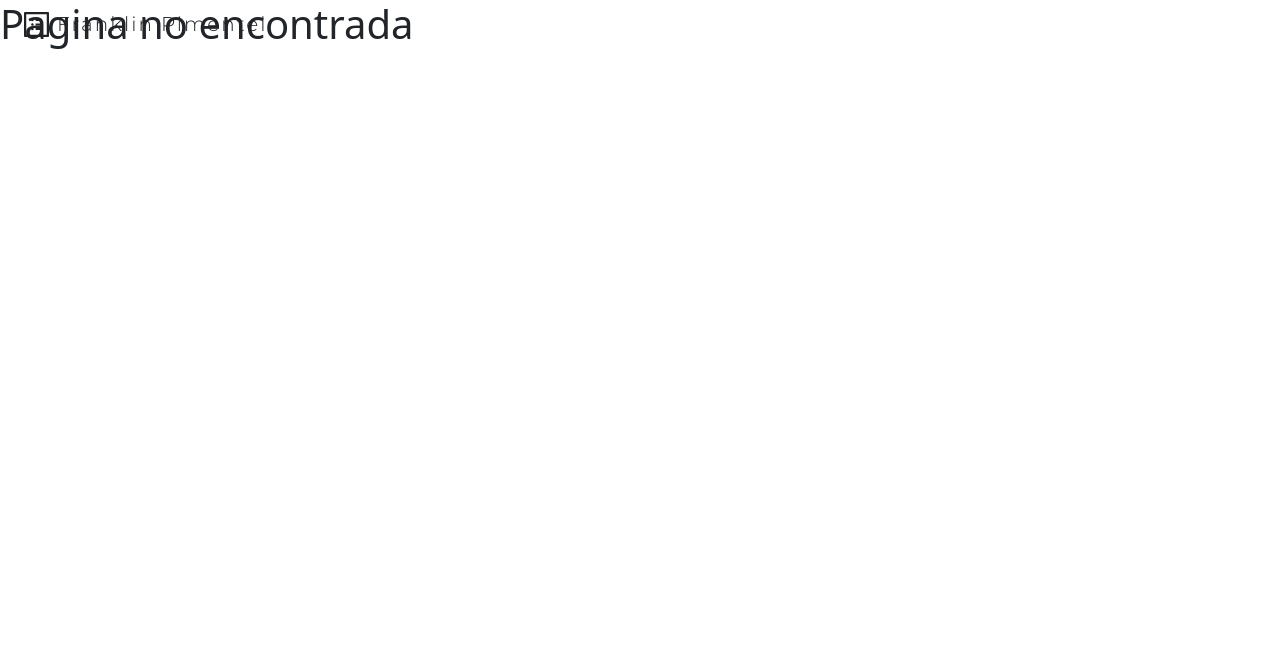
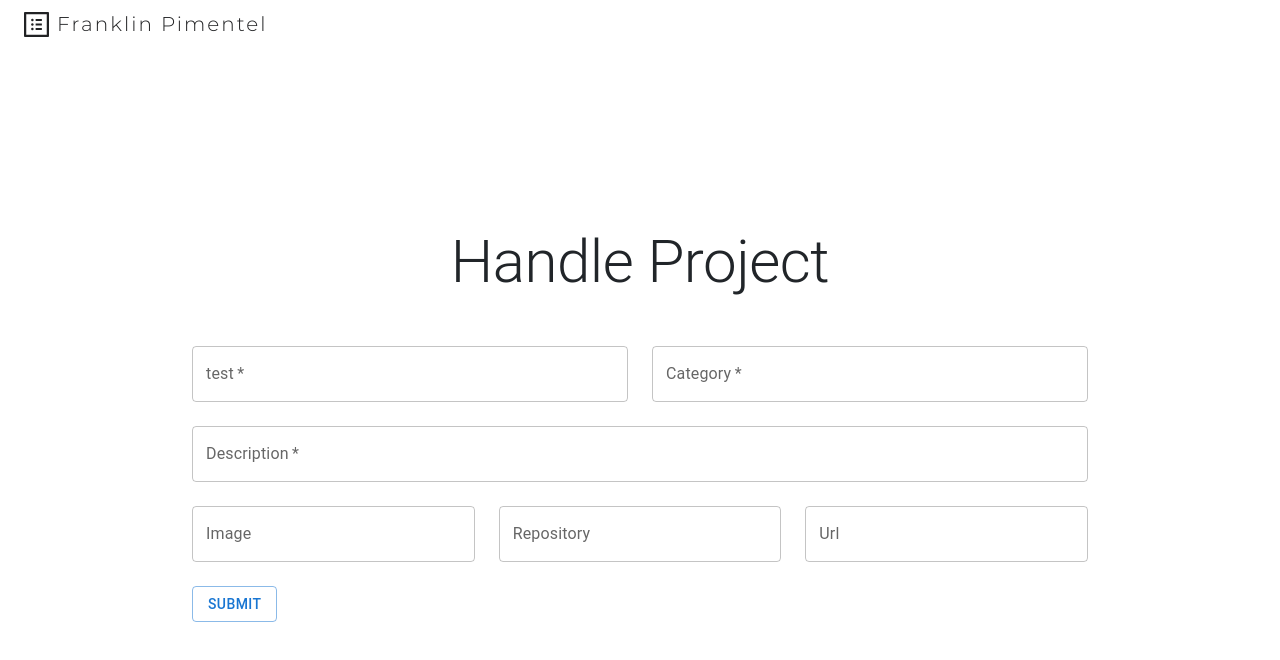
Before and after one commit to Franklingp/portafolioReact, a React app: page /admin/project/1 in a window 1280 px wide. Shown: the top 660 px of the page. Built offline with nearby package versions, Linux system fonts and the light colour scheme; no server answers.

Commit message:
Remaking project handler component and change the ext of some of components to jsx

```diff
--- a/public/index.html
+++ b/public/index.html
@@ -5,7 +5,7 @@
     <meta name="viewport" content="width=device-width, initial-scale=1.0">
     <meta
       name="description"
-      content="Franklin Pimentel Desarrollador web Front-end"
+      content="Franklin Pimentel de Desarrollador web Front-end"
     />
     <!-- Logo -->
     <!-- <link rel="apple-touch-icon" href="%PUBLIC_URL%/logo192.png" /> -->
@@ -14,7 +14,13 @@
     <!-- Bootsrap -->
     <!-- <link href="https://cdn.jsdelivr.net/npm/bootstrap@5.1.3/dist/css/bootstrap.min.css" rel="stylesheet" integrity="sha384-1BmE4kWBq78iYhFldvKuhfTAU6auU8tT94WrHftjDbrCEXSU1oBoqyl2QvZ6jIW3" crossorigin="anonymous">
     <script src="https://cdn.jsdelivr.net/npm/bootstrap@5.1.3/dist/js/bootstrap.bundle.min.js" integrity="sha384-ka7Sk0Gln4gmtz2MlQnikT1wXgYsOg+OMhuP+IlRH9sENBO0LRn5q+8nbTov4+1p" crossorigin="anonymous"></script> -->
-</head>
+
+      <!-- Material ui icons -->
+      <link
+        rel="stylesheet"
+        href="https://fonts.googleapis.com/icon?family=Material+Icons"
+      />
+ </head>
 <body>
     <noscript>You need to enable JavaScript to run this app.</noscript>
     <div id="root"></div>
--- /dev/null
+++ b/src/assets/styles/LoggedIn.css
@@ -0,0 +1,9 @@
+.LoggedIn-container {
+	height: 100vh;
+	width: 100vw;
+	display: flex;
+	justify-content: center;
+	align-items: center;
+	padding: 0px 15% 0px 15%;
+	flex-direction: column;
+}
--- a/src/containers/LoggedIn.js
+++ /dev/null
@@ -1,39 +0,0 @@
-import React, { useEffect } from 'react'
-import { Switch, Route } from "react-router-dom";
-
-//Redux
-import { connect } from "react-redux";
-import { getAllMessage } from '../redux/actions/contactActions';
-
-//Components
-import Dashboard from '../dashboard/Dashboard';
-import DashboardProjects from '../dashboard/DashboardProjects';
-import DashboardProjectHandler from '../dashboard/DashboardProjectHandler';
-import AuthSignup from '../dashboard/Authentication/AuthSignup';
-
-function Logged_in({ getAllMessage }) {
-
-    //Get all the comments from the server
-    const getComments = async () => {
-        getAllMessage();
-    }
-
-    useEffect(() => {
-        getComments()
-    }, [])
-
-    return (
-        <Switch>
-            <Route path="/admin/sign-up" component={AuthSignup} />
-            <Route path="/admin/projects" component={DashboardProjects} />
-            <Route path="/admin/project/:id?" component={DashboardProjectHandler} />
-            <Route component={Dashboard} />
-        </Switch>
-    )
-}
-
-const mapDispatchToProps = {
-    getAllMessage
-}
-
-export default connect(null, mapDispatchToProps)(Logged_in)
--- /dev/null
+++ b/src/containers/LoggedIn.jsx
@@ -0,0 +1,44 @@
+import React, { useEffect } from "react";
+import { Switch, Route } from "react-router-dom";
+import "../assets/styles/LoggedIn.css";
+
+//Redux
+import { connect } from "react-redux";
+import { getAllMessage } from "../redux/actions/contactActions";
+
+//Components
+import Dashboard from "../dashboard/Dashboard";
+import DashboardProjects from "../dashboard/DashboardProjects";
+import DashboardProjectsHandler from "../dashboard/DashboardProjectsHandler";
+import AuthSignup from "../dashboard/Authentication/AuthSignup";
+
+function Logged_in({ getAllMessage }) {
+	//Get all the comments from the server
+	const getComments = async () => {
+		getAllMessage();
+	};
+
+	useEffect(() => {
+		getComments();
+	}, []);
+
+	return (
+		<div className="LoggedIn-container">
+			<Switch>
+				<Route path="/admin/sign-up" component={AuthSignup} />
+				<Route path="/admin/projects" component={DashboardProjects} />
+				<Route
+					path="/admin/project/:id?"
+					component={DashboardProjectsHandler}
+				/>
+				<Route component={Dashboard} />
+			</Switch>
+		</div>
+	);
+}
+
+const mapDispatchToProps = {
+	getAllMessage,
+};
+
+export default connect(null, mapDispatchToProps)(Logged_in);
--- a/src/dashboard/Dashboard.js
+++ /dev/null
@@ -1,21 +0,0 @@
-import React from "react";
-
-//styles
-import "../assets/styles/Dashboard.css"
-
-//components
-import MessageTable from "../components/MessageTable";
-import DashboardComments from './DashboardComments';
-
-const Dashboard = () => {
-
-    return (
-        <section className='container dashboard-content'>
-            <h1>Dashboard</h1>
-            <hr />
-            <MessageTable />
-        </section>
-    )
-}
-
-export default Dashboard;
--- /dev/null
+++ b/src/dashboard/Dashboard.jsx
@@ -0,0 +1,21 @@
+import React from "react";
+import { Typography } from "@mui/material";
+
+//styles
+import "../assets/styles/Dashboard.css";
+
+//components
+import MessageTable from "../components/MessageTable";
+
+const Dashboard = () => {
+	return (
+		<section className="container">
+			<Typography align="center" variant="h2">
+				Dashboard
+			</Typography>
+			<MessageTable />
+		</section>
+	);
+};
+
+export default Dashboard;
--- /dev/null
+++ b/src/dashboard/DashboardProjectsHandler.jsx
@@ -0,0 +1,109 @@
+import React, { useState } from "react";
+import { Grid, TextField, Button, Typography } from "@mui/material";
+
+function DashboardProjectsHandler() {
+	const [form, setForm] = useState({
+		name: "",
+		category: "",
+		desciption: "",
+		image: "",
+		url: "",
+		git: "",
+	});
+
+	//handle inptu change
+	const handleChange = (e) => {
+		setForm({
+			...form,
+			[e.target.name]: e.target.value,
+		});
+	};
+
+	//handleSubmit
+	const handleSubmit = (e) => {
+		e.preventDefault();
+		console.log(form);
+	};
+
+	return (
+		<React.Fragment>
+			<Typography align="center" variant="h2" margin={6}>
+				Handle Project
+			</Typography>
+			<form onSubmit={handleSubmit}>
+				<Grid
+					container
+					alignContent="center"
+					justifyContent="center"
+					spacing={3}
+				>
+					<Grid item xs={12} md={6}>
+						<TextField
+							label="test"
+							variant="outlined"
+							fullWidth={true}
+							required
+							value={form.name}
+							onChange={handleChange}
+							name="name"
+						/>
+					</Grid>
+					<Grid item xs={12} md={6}>
+						<TextField
+							label="Category"
+							fullWidth={true}
+							required
+							value={form.category}
+							onChange={handleChange}
+							name="category"
+						/>
+					</Grid>
+					<Grid item xs={12}>
+						<TextField
+							label="Description"
+							fullWidth={true}
+							required
+							value={form.description}
+							onChange={handleChange}
+							name="description"
+						/>
+					</Grid>
+					<Grid item xs={12} md={4}>
+						<TextField
+							label="Image"
+							fullWidth={true}
+							value={form.image}
+							onChange={handleChange}
+							name="image"
+						/>
+					</Grid>
+					<Grid item xs={12} md={4}>
+						<TextField
+							label="Repository"
+							fullWidth={true}
+							value={form.git}
+							onChange={handleChange}
+							name="git"
+						/>
+					</Grid>
+					<Grid item xs={12} md={4}>
+						<TextField
+							label="Url"
+							fullWidth={true}
+							value={form.url}
+							onChange={handleChange}
+							name="url"
+						/>
+					</Grid>
+					<Grid item xs={12} container alignContent="end">
+						<Button type="submit" variant="outlined">
+							Submit
+						</Button>
+					</Grid>
+				</Grid>
+			</form>
+		</React.Fragment>
+	);
+}
+
+export default DashboardProjectsHandler;
--- a/src/redux/reducers/authReducer.js
+++ b/src/redux/reducers/authReducer.js
@@ -11,7 +11,7 @@ const authReducer = handleActions({
         return { isAuth: false, token: '' }
     }
 }, {
-    isAuth: false, //TODO ojo aqui va false
+    isAuth: true, //TODO ojo aqui va false
     token: ''
 });
 
```
Also changed, not shown: src/components/ProjectCard.jsx (renamed from src/components/ProjectCard.js), src/dashboard/DashboardProjectHandler_alt.js (renamed from src/dashboard/DashboardProjectHandler.js).
